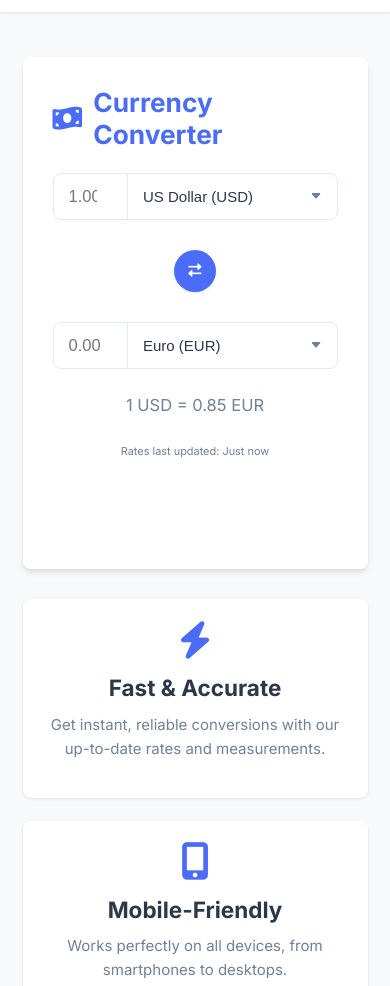
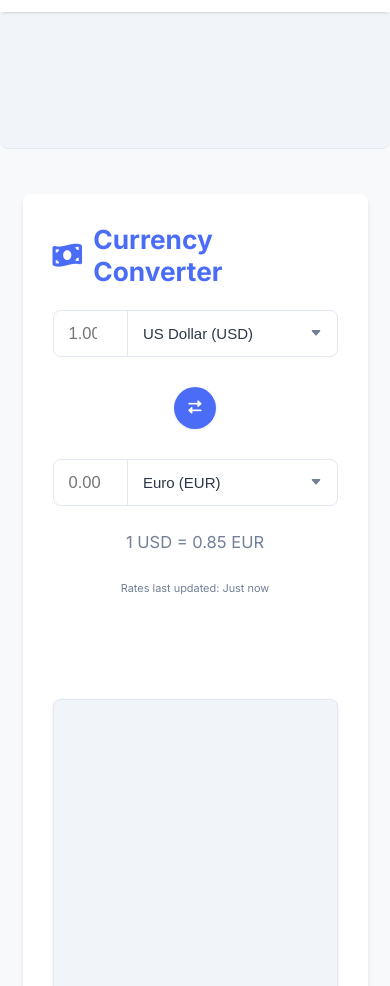
Before and after one commit to pnakkeeran/universal-converter, a website: page index.html in a window 390 px wide. Shown: the part 114-1100 px from the top of the page. Drawn offline with Linux system fonts and the light colour scheme; no server answers.

Commit message:
feat: add Google AdSense integration with header and in-content ads
- Added Google AdSense script to head
- Added responsive header banner ad (728x90)
- Added in-content ad (300x250) between converters
- Styled ad containers for better UX
- Added necessary ad slot IDs for tracking

```diff
--- a/css/styles.css
+++ b/css/styles.css
@@ -1,3 +1,45 @@
+/* Ad Containers */
+.ad-container {
+    width: 100%;
+    margin: 1.5rem 0;
+    display: flex;
+    justify-content: center;
+    background: #f8f9fa;
+    padding: 10px 0;
+    border-radius: var(--border-radius);
+    overflow: hidden;
+}
+
+.header-ad {
+    margin: 0;
+    padding: 15px 0;
+    background: #f1f3f5;
+    border-bottom: 1px solid var(--border-color);
+}
+
+.in-content-ad {
+    margin: 2rem 0;
+    padding: 15px 0;
+    background: #ffffff;
+    border: 1px solid var(--border-color);
+    box-shadow: var(--shadow-sm);
+}
+
+/* Responsive Ad Sizing */
+@media (max-width: 768px) {
+    .ad-container {
+        padding: 8px 0;
+    }
+
+    .header-ad {
+        padding: 10px 0;
+    }
+
+    .in-content-ad {
+        margin: 1.5rem 0;
+    }
+}
+
 /* Base Styles & Variables */
 :root {
     --primary-color: #4a6cf7;
--- a/index.html
+++ b/index.html
@@ -10,6 +10,9 @@
     <link href="https://fonts.googleapis.com/css2?family=Inter:wght@300;400;500;600;700&display=swap" rel="stylesheet">
     <link rel="stylesheet" href="https://cdnjs.cloudflare.com/ajax/libs/font-awesome/6.0.0-beta3/css/all.min.css">
     <link rel="stylesheet" href="css/styles.css">
+    <!-- Google AdSense -->
+    <script async src="https://pagead2.googlesyndication.com/pagead/js/adsbygoogle.js?client=ca-pub-6507870364021960"
+     crossorigin="anonymous"></script>
     <!-- Favicon -->
     <link rel="icon" type="image/png" href="images/favicon.png">
     <!-- Structured Data for SEO -->
@@ -51,6 +54,18 @@
             </button>
         </div>
     </header>
+
+    <!-- Header Ad -->
+    <div class="ad-container header-ad">
+        <!-- Universal Converter - Header Banner -->
+        <ins class="adsbygoogle"
+             style="display:inline-block;width:728px;height:90px"
+             data-ad-client="ca-pub-6507870364021960"
+             data-ad-slot="7443568604"></ins>
+        <script>
+             (adsbygoogle = window.adsbygoogle || []).push({});
+        </script>
+    </div>
 
     <main class="main-content">
         <div class="container">
@@ -95,6 +110,18 @@
                     <div class="last-updated">
                         <small>Rates last updated: <span id="last-updated">Just now</span></small>
                     </div>
+                </div>
+
+                <!-- In-Content Ad -->
+                <div class="ad-container in-content-ad">
+                    <!-- Universal Converter - In-Content -->
+                    <ins class="adsbygoogle"
+                         style="display:inline-block;width:300px;height:250px"
+                         data-ad-client="ca-pub-6507870364021960"
+                         data-ad-slot="7350432784"></ins>
+                    <script>
+                         (adsbygoogle = window.adsbygoogle || []).push({});
+                    </script>
                 </div>
 
                 <!-- Length Converter -->
```
